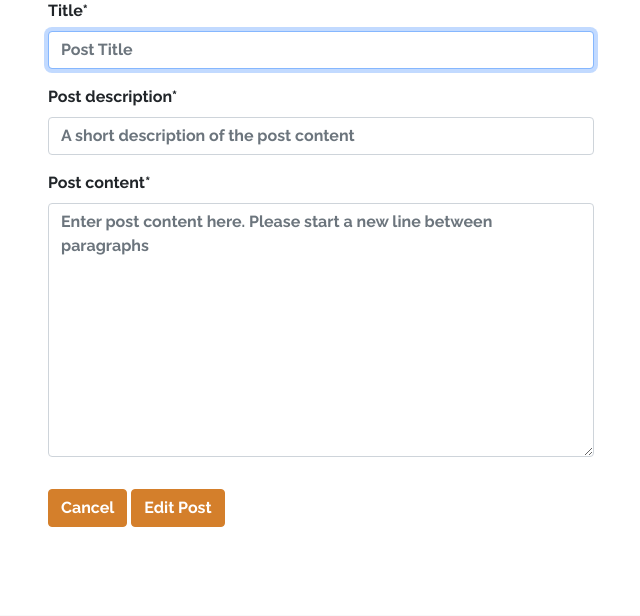
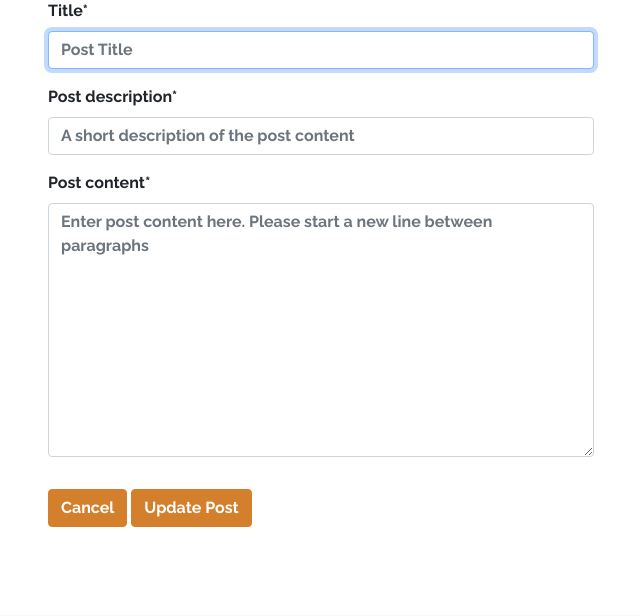
Before and after one commit to jameskelly33/Milestone-Project-4-LangSchool, a Django app: template blog/templates/blog/edit_post.html in a window 1280 px wide. Shown: the part 199-815 px from the top of the page, without its empty margins (319-959 px from the left). Run offline with Django 4.2, Linux system fonts and the light colour scheme; the template is opened without the code that fills it: values that come from a table or form of the project are taken from there, others are empty; parts of the project's set-up code (start-up, migrations or seed data) failed here and were passed over; some libraries are stand-ins or nearby versions.

Commit message:
Change btn name to Update Post

```diff
--- a/blog/templates/blog/edit_post.html
+++ b/blog/templates/blog/edit_post.html
@@ -11,7 +11,7 @@
                 {{ form | crispy }}
                 <div class="text-right">
                     <a class="btn btn-primary " href="{% url 'blog' %}">Cancel</a>
-                    <button class="btn btn-primary my-3" type="submit">Edit Post</button>
+                    <button class="btn btn-primary my-3" type="submit">Update Post</button>
                 </div>
             </form>
         </div>
```
